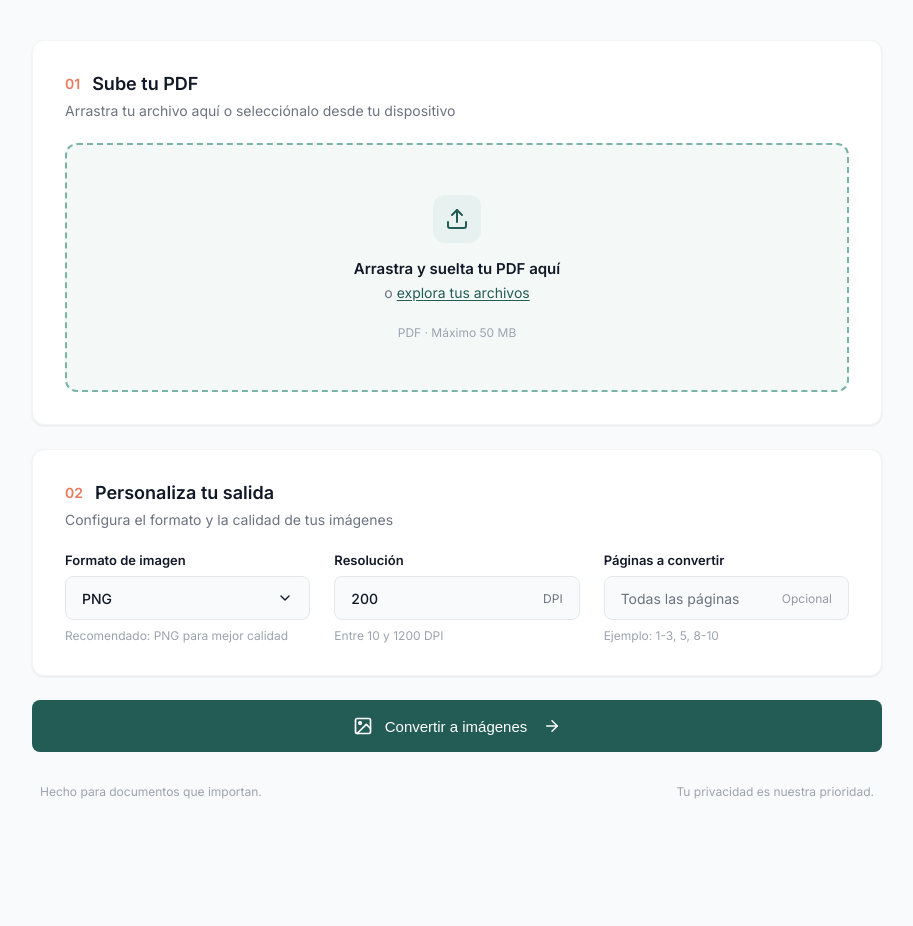
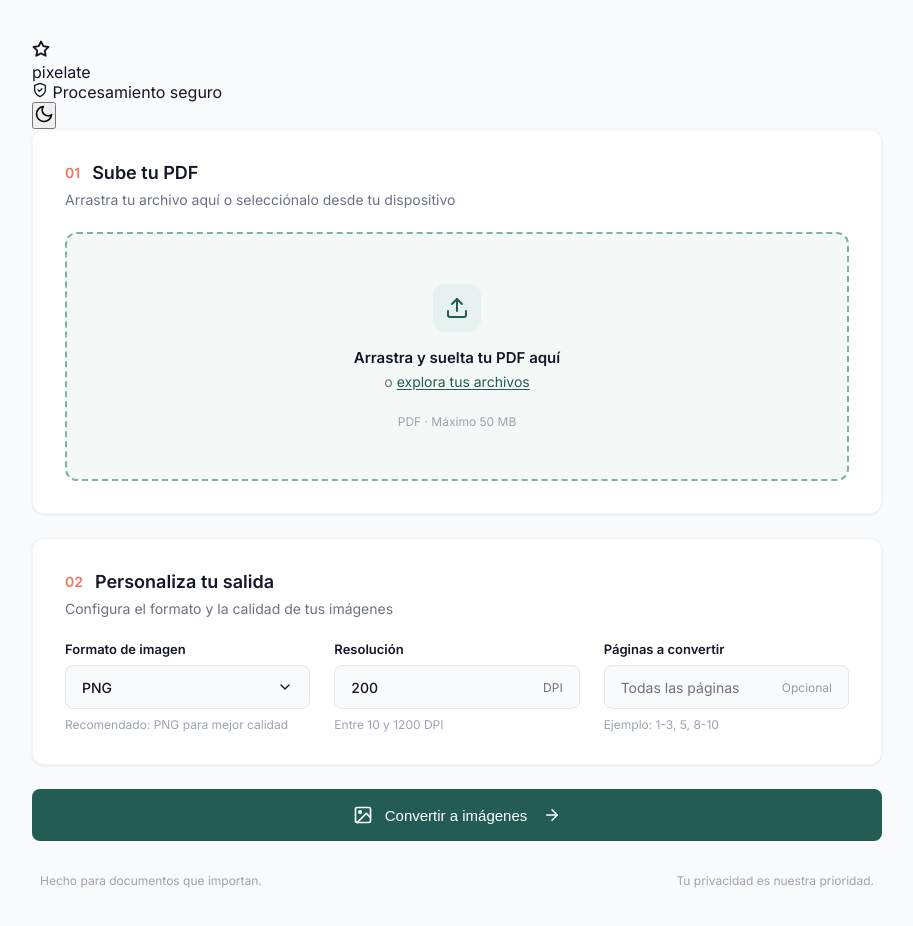
Before and after one commit to Julian-codee/PDFS_CONVERTER, a plain HTML site: page Frontend/index.html in a window 1280 px wide. Shown: the whole page, without its empty margins (183-1096 px from the left). Before the commit the page ends 839 px from the top, so only its background shows below. Drawn offline with Linux system fonts and the light colour scheme.

Commit message:
Agregamos el header , para una mejor vista del sistema y visualización del frontend (PARTE HTML)

```diff
--- a/Frontend/index.html
+++ b/Frontend/index.html
@@ -20,6 +20,31 @@
         <sectionc class="Inofrmative-Content">
 
             <!--HEADER-->
+
+            <header class="top-nav">
+            <div class="logo">
+                <div class="logo-icon">
+                    <svg width="18" height="18" viewBox="0 0 24 24" fill="none" stroke="currentColor" stroke-width="2.5" stroke-linecap="round" stroke-linejoin="round">
+                        <polygon points="12 2 15.09 8.26 22 9.27 17 14.14 18.18 21.02 12 17.77 5.82 21.02 7 14.14 2 9.27 8.91 8.26 12 2"></polygon>
+                    </svg>
+                </div>
+                <span class="logo-text">pixelate</span>
+            </div>
+            <div class="nav-actions">
+                <div class="secure-badge">
+                    <svg width="16" height="16" viewBox="0 0 24 24" fill="none" stroke="currentColor" stroke-width="2" stroke-linecap="round" stroke-linejoin="round">
+                        <path d="M12 22s8-4 8-10V5l-8-3-8 3v7c0 6 8 10 8 10z"></path>
+                        <path d="M9 12l2 2 4-4"></path>
+                    </svg>
+                    <span>Procesamiento seguro</span>
+                </div>
+                <button class="theme-toggle">
+                    <svg width="20" height="20" viewBox="0 0 24 24" fill="none" stroke="currentColor" stroke-width="2" stroke-linecap="round" stroke-linejoin="round">
+                        <path d="M21 12.79A9 9 0 1 1 11.21 3 7 7 0 0 0 21 12.79z"></path>
+                    </svg>
+                </button>
+            </div>
+        </header>
 
 
 
```
